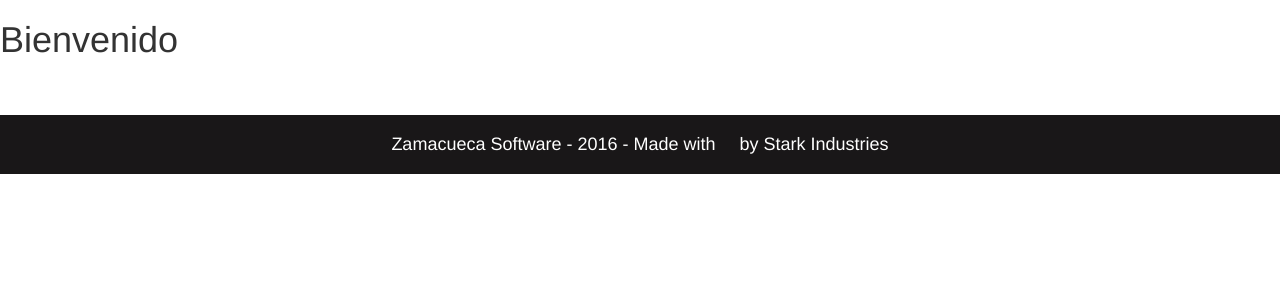
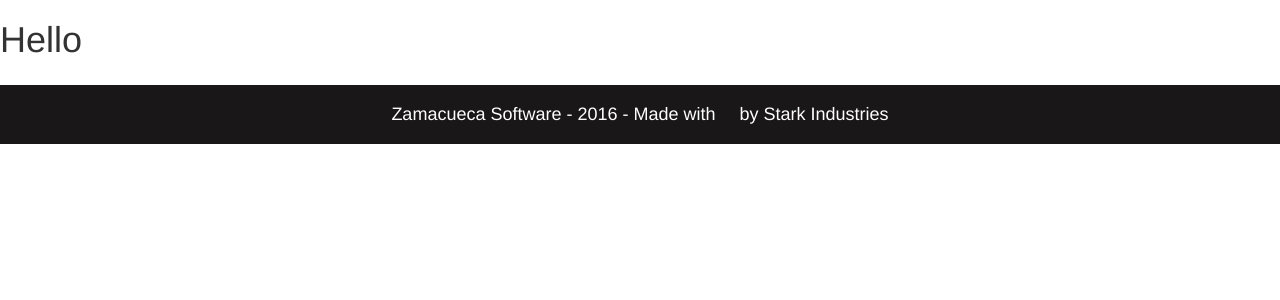
Before and after one commit to victorhugojmz/barbershop, a Django app: page / in a window 1280 px wide. Shown: the part 52-352 px from the top of the page. Run offline with Django 3.2, Linux system fonts and the light colour scheme; some libraries are stand-ins or nearby versions; some web fonts are replaced.

Commit message:
refactoring profile

```diff
--- a/index/static/index/style.css
+++ b/index/static/index/style.css
@@ -14,11 +14,11 @@ header p{
   margin: 0 auto;
 }
 a{
-    color: white;
+    color: blue;
     text-decoration: none;
 }
 a:hover{
-    color: white;
+    color:blue;
     text-decoration: none;
  }
 .foo {
--- a/index/templates/index/index.template.html
+++ b/index/templates/index/index.template.html
@@ -59,9 +59,7 @@
             </nav>
         {% endblock  %}
             {% block body %}
-
-                <h1>Bienvenido {{user.username}}</h1>
-                <a href="{% url 'index:logout_user' %}">Logout</a>
+               <h1>Hello</h1>
             {% endblock %}
     <footer  class="foo">
         <div class="container-fluid">
--- a/zamacueca/settings.py
+++ b/zamacueca/settings.py
@@ -118,7 +118,7 @@ USE_TZ = True
 
 # Static files (CSS, JavaScript, Images)
 # https://docs.djangoproject.com/en/1.10/howto/static-files/
-LOGIN_REDIRECT_URL = ''
+LOGIN_REDIRECT_URL = '/'
 STATIC_URL = '/static/'
 MEDIA_ROOT = os.path.join(BASE_DIR, 'media')
 MEDIA_URL = '/media/'
```
